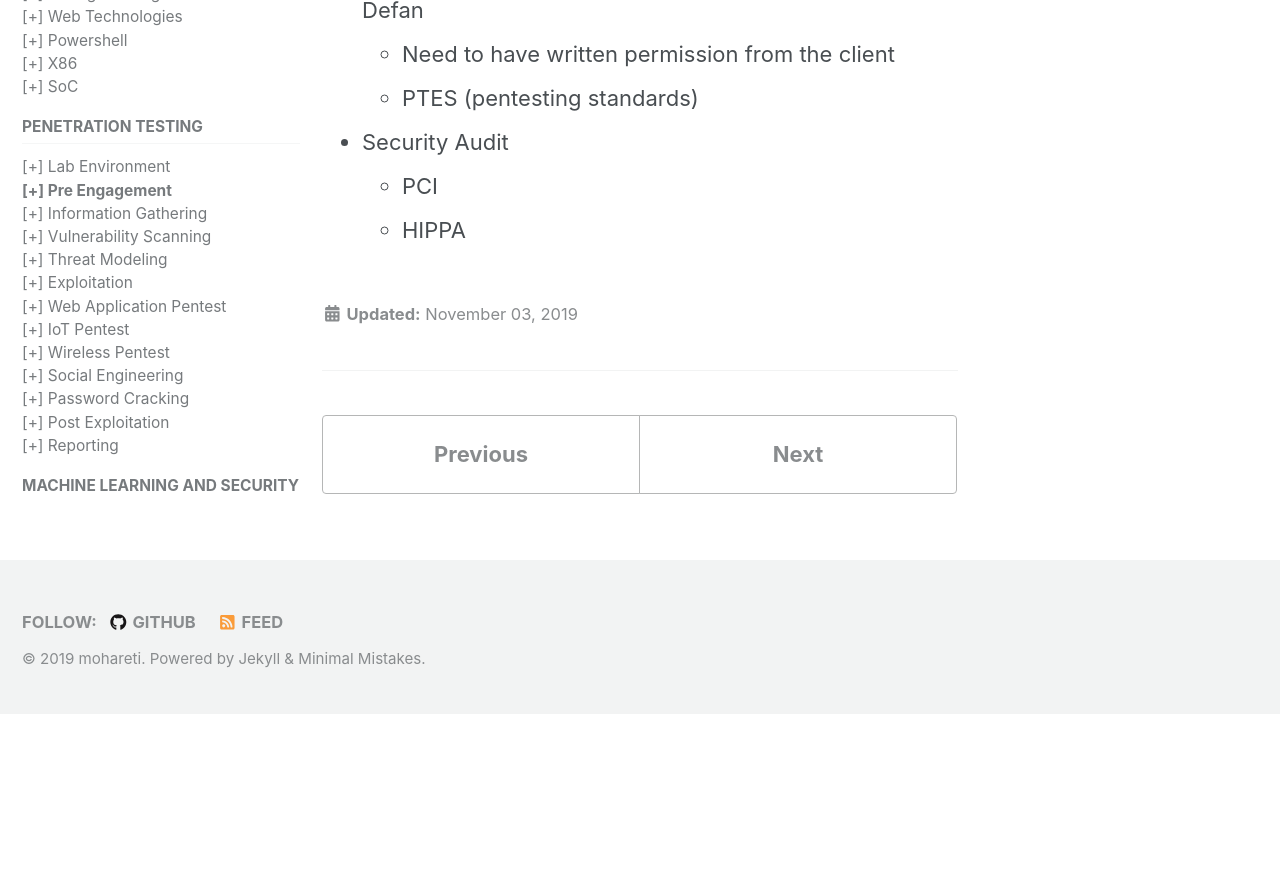
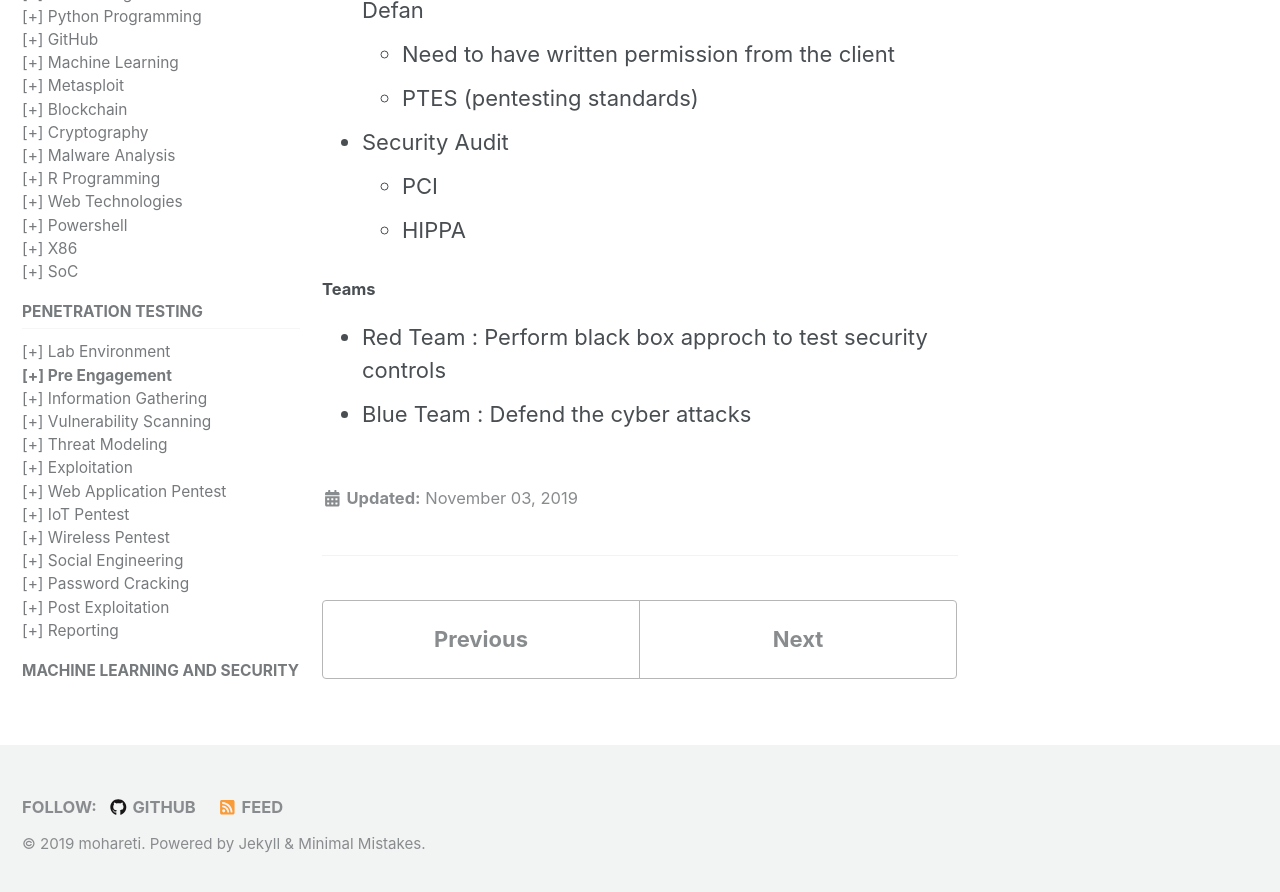
Before and after one commit to mohareti/cyberlab, a Jekyll site: the page built from _pentest/01_pre-engagement.md, in a window 1280 px wide and 900 px high, scrolled down 2138 px. Shown: the top 892 px of the window. Built offline with Jekyll 4.4.1, drawn with Linux system fonts in a browser that asks for light colours; cached includes are drawn as plain includes; nearby versions of some CDN libraries; before the commit the page ends 2853 px from its top, so only the background shows below that.

Commit message:
Update 01_pre-engagement.md

```diff
--- a/_pentest/01_pre-engagement.md
+++ b/_pentest/01_pre-engagement.md
@@ -43,3 +43,7 @@ published: true
 - Security Audit
 	- PCI
 	- HIPPA
+
+#### Teams
+- Red Team : Perform black box approch to test security controls
+- Blue Team : Defend the cyber attacks
```
